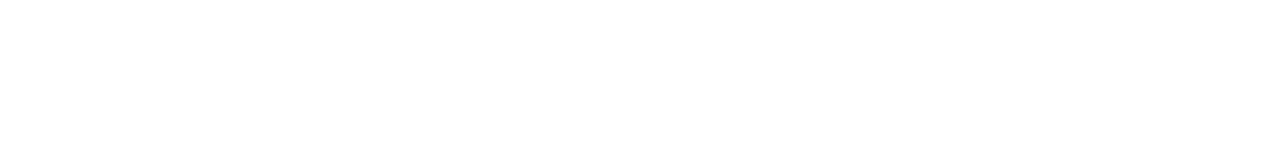
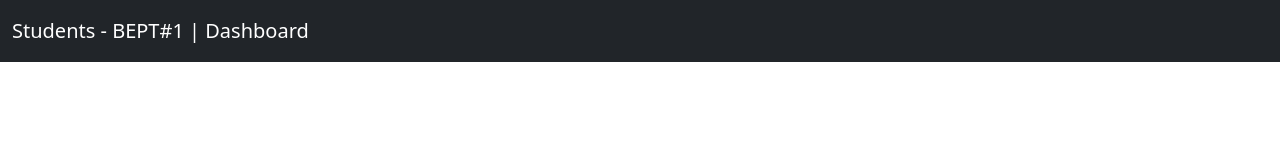
Before and after one commit to elijahit/js-oggetti-studenti, a plain HTML site: page index.html in a window 1280 px wide. Drawn offline with nearby package versions, Linux system fonts and the light colour scheme.

Commit message:
ADD: Aggiunto header in index.html

```diff
--- a/index.html
+++ b/index.html
@@ -1,11 +1,21 @@
-<!DOCTYPE html>
+<!doctype html>
 <html lang="en">
-<head>
-  <meta charset="UTF-8">
-  <meta name="viewport" content="width=device-width, initial-scale=1.0">
-  <title>Document</title>
-</head>
-<body>
-  <script src="./script/app.js"></script>
-</body>
+  <head>
+    <meta charset="utf-8">
+    <meta name="viewport" content="width=device-width, initial-scale=1">
+    <title>Bootstrap demo</title>
+    <link href="https://cdn.jsdelivr.net/npm/bootstrap@5.3.3/dist/css/bootstrap.min.css" rel="stylesheet" integrity="sha384-QWTKZyjpPEjISv5WaRU9OFeRpok6YctnYmDr5pNlyT2bRjXh0JMhjY6hW+ALEwIH" crossorigin="anonymous">
+  </head>
+  <body>
+    <header>
+      <nav class="navbar-dark bg-dark py-3">
+        <div class="container-fluid">
+          <a class="navbar-brand fs-5" href="#">
+            Students - BEPT#1 | Dashboard
+          </a>
+        </div>
+      </nav>
+    </header>
+    <script src="https://cdn.jsdelivr.net/npm/bootstrap@5.3.3/dist/js/bootstrap.bundle.min.js" integrity="sha384-YvpcrYf0tY3lHB60NNkmXc5s9fDVZLESaAA55NDzOxhy9GkcIdslK1eN7N6jIeHz" crossorigin="anonymous"></script>
+  </body>
 </html>
```
